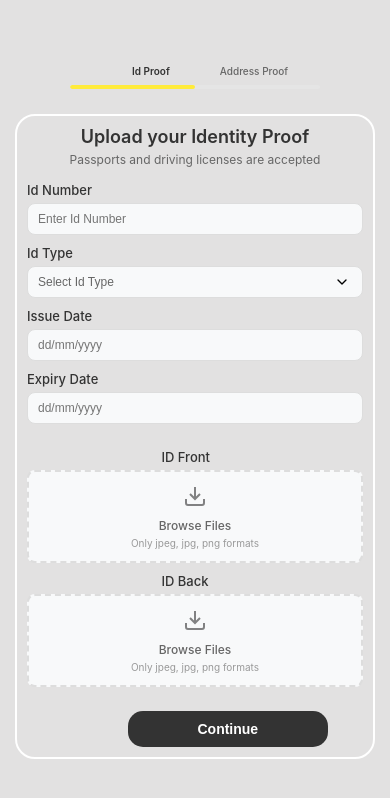
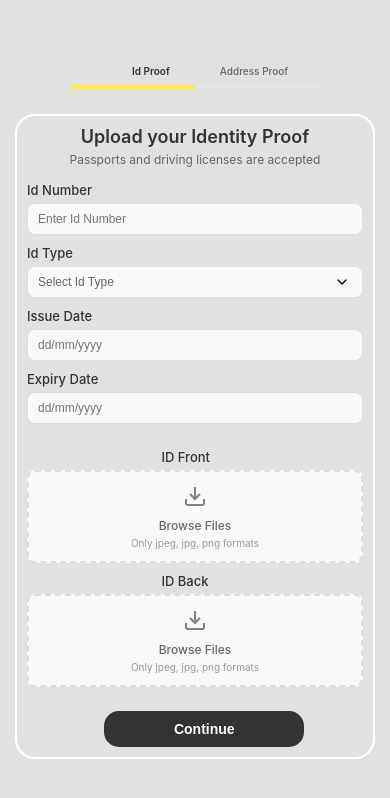
Before and after one commit to RaghavB333/figma-assignment-css, a plain HTML site: page kyc.html in a window 390 px wide. Drawn offline with Linux system fonts and the light colour scheme.

Commit message:
deploying assignment

```diff
--- a/kyc.html
+++ b/kyc.html
@@ -510,6 +510,7 @@
                 font-size: 14px;
                 max-width: 200px;
                 border-radius: 15px;
+                margin-left: 23%;
             }
 
             .note {
```
